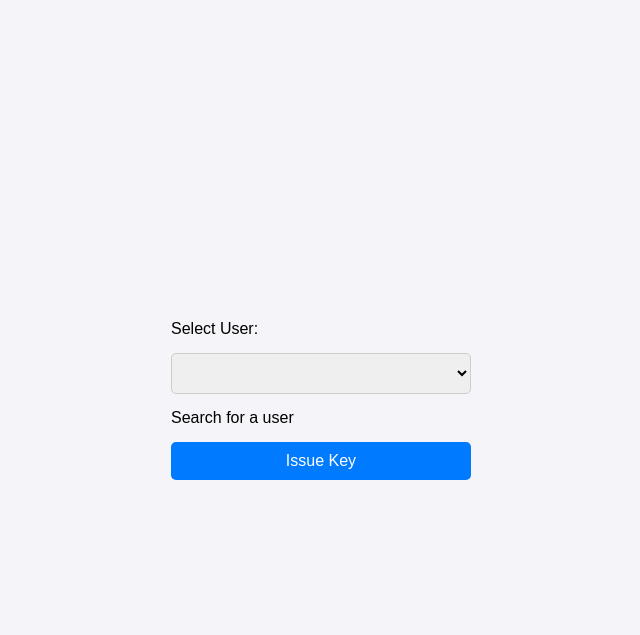
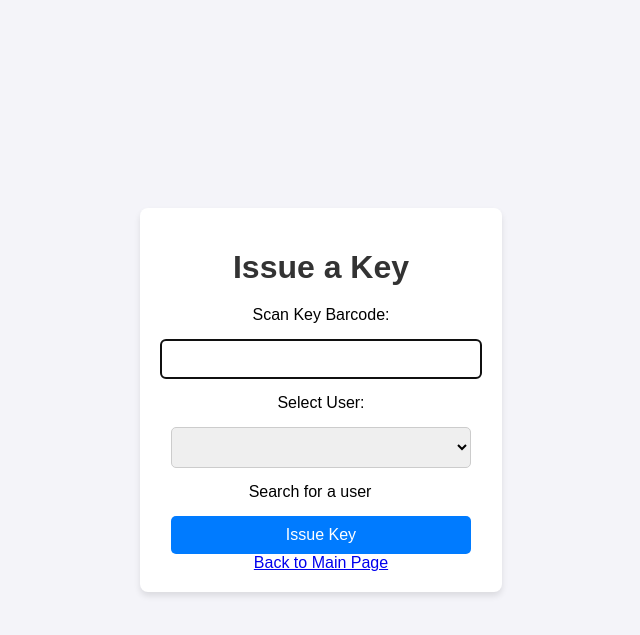
Before and after one commit to yuri1602/Key_Manager, a Django app: page /issue/ in a window 1280 px wide. Shown: the top 635 px of the page, without its empty margins (319-959 px from the left). Run offline with Django 5.2, Linux system fonts and the light colour scheme; lists and menus that the app fills with data are empty.

Commit message:
Update issue_key.html

```diff
--- a/keys/templates/keys/issue_key.html
+++ b/keys/templates/keys/issue_key.html
@@ -51,9 +51,14 @@
     </style>
 </head>
 <body>
-    <form method="POST" action="{% url 'issue_key' %}">
+    <div class="container">
+        <h1>Issue a Key</h1>
+        <form method="POST">
             {% csrf_token %}
-        <label for="user">Select User:</label>
+            {% load static %}
+            <label for="barcode">Scan Key Barcode:</label>
+            <input type="text" id="barcode" name="barcode" required>
+            <label for="user_id">Select User:</label>
             <select id="user" name="user" class="form-control">
                 {% for user in users %}
                     <option value="{{ user.id }}">{{ user.username }}</option>
@@ -61,7 +66,11 @@
             </select>
             <button type="submit">Issue Key</button>
         </form>
+        <a href="{% url 'main_page' %}">Back to Main Page</a>
+    </div>
+    <script src="{% static 'keys/js/auto_focus.js' %}"></script>
 
+    <!-- Select2 CDN -->
     <script src="https://code.jquery.com/jquery-3.6.0.min.js"></script>
     <script src="https://cdnjs.cloudflare.com/ajax/libs/select2/4.0.13/js/select2.min.js"></script>
     <script>
@@ -72,5 +81,6 @@
             });
         });
     </script>
+
 </body>
 </html>
```
Lines whose indentation alone changed are shown as unchanged.
